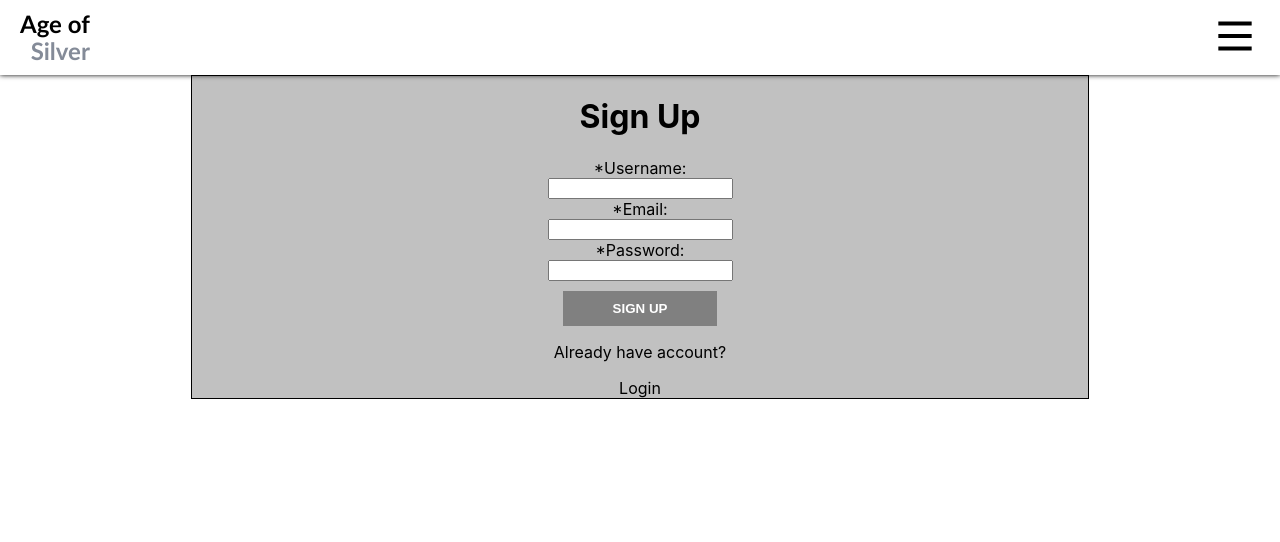
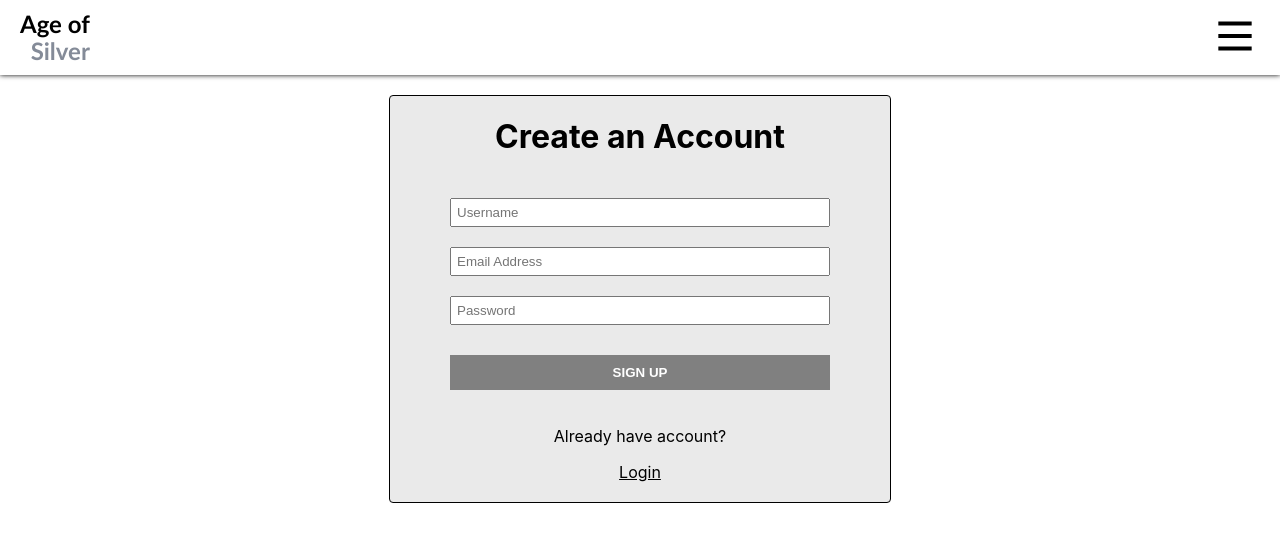
Before and after one commit to nokeen12/ecom-site, a React (Create React App) app in the folder ecom-client/: page /signup in a window 1280 px wide. Shown: the top 542 px of the page. Built offline with nearby package versions, Linux system fonts and the light colour scheme; no server answers.

Commit message:
improve sign up page css

```diff
--- a/ecom-client/src/css/Signup.css
+++ b/ecom-client/src/css/Signup.css
@@ -4,11 +4,24 @@
 }
 .signuppage form{
     display: flex;
-    align-items: center;
+    /* align-items: center; */
     flex-direction: column;
+    text-align: left;
+    padding: 20px 60px;
+}
+.signuppage form input{
+    margin-bottom: 20px;
+    padding: 5px;
 }
 .centering{
+    margin-top: 20px;
     border: 1px solid black;
-    background-color: rgba(50, 50, 50, 0.3);
+    border-radius: 4px;
+    background-color: rgba(50, 50, 50, 0.1);
     width: 70%;
+    max-width: 500px;
+    padding-bottom: 20px;
 }
+.centering a{
+    text-decoration: underline;
+}
--- a/ecom-client/src/pages/Userpages/Signup.js
+++ b/ecom-client/src/pages/Userpages/Signup.js
@@ -39,30 +39,33 @@ function Signup(){
     return(
         <div className="signuppage">
             <div className="centering">
-            <h1>Sign Up</h1>
+                <h1>Create an Account</h1>
 
                 <form onSubmit={handleSignupSubmit}>
 
-                <label>*Username:</label>
+                    {/* <label>Username:</label> */}
                     <input
                         type="text"
                         name="username"
+                        placeholder="Username"
                         value={username}
                         onChange={handleUsername}
                     />
 
-                <label>*Email:</label>
+                    {/* <label>Email:</label> */}
                     <input
                         type="email"
                         name="email"
+                        placeholder="Email Address"
                         value={email}
                         onChange={handleEmail}
                     />
 
-                <label>*Password:</label>
+                    {/* <label>Password:</label> */}
                     <input
                         type="password"
                         name="password"
+                        placeholder="Password"
                         value={password}
                         onChange={handlePassword}
                     />
```
Lines whose indentation alone changed are shown as unchanged.
